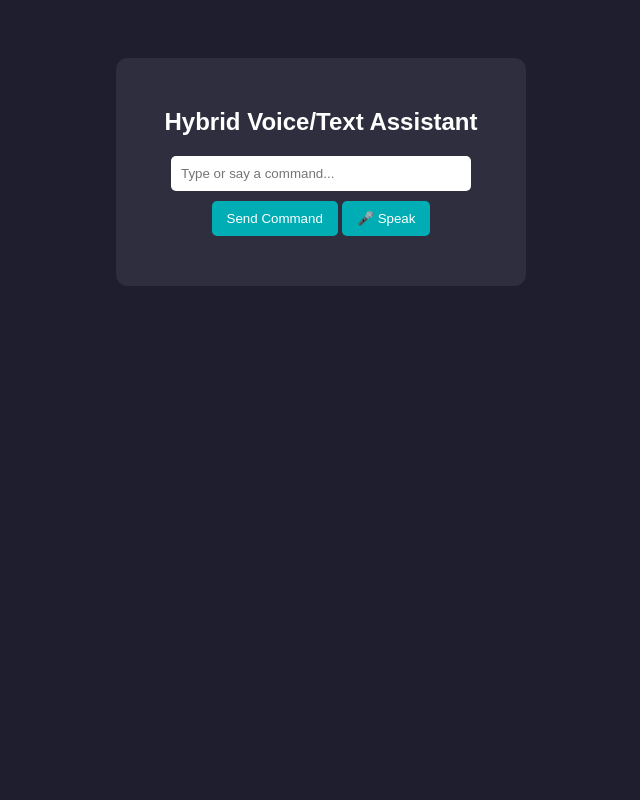
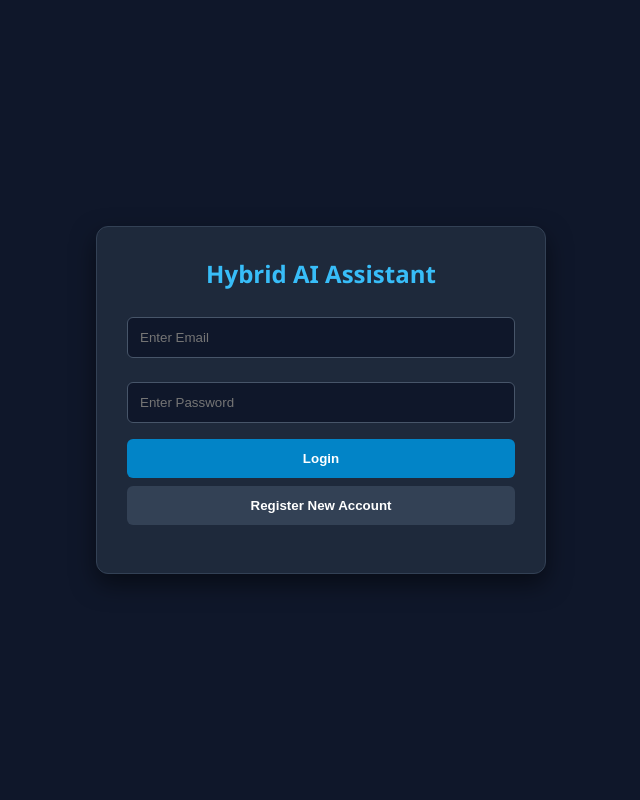
Before and after one commit to kavyanatha0628-coder/hybrid-assistant, a FastAPI app: page / in a window 1280 px wide. Shown: the whole page, without its empty margins (319-959 px from the left). Run offline with FastAPI, Linux system fonts and the light colour scheme.

Commit message:
add user authentication and updated web UI

```diff
--- a/main.py
+++ b/main.py
@@ -1,33 +1,67 @@
 import os
-from fastapi import FastAPI, Request
-from fastapi.responses import HTMLResponse
+import datetime
+from fastapi import FastAPI, Request, Form, HTTPException, status, Depends
+from fastapi.responses import HTMLResponse, RedirectResponse
 from fastapi.templating import Jinja2Templates
+from passlib.context import CryptContext
+import jwt
 from groq import Groq
 
 app = FastAPI()
 templates = Jinja2Templates(directory="templates")
 
-# Reads the key securely set in Render Environment Variables
+# Security Configurations
+SECRET_KEY = os.getenv("JWT_SECRET_KEY", "super-secret-key-change-this")
+ALGORITHM = "HS256"
+pwd_context = CryptContext(schemes=["bcrypt"], deprecated="auto")
+
+# In-Memory User Database (In production, use SQLite/PostgreSQL)
+db_users = {}
+
+# Initialize Groq Client
 client = Groq(api_key=os.getenv("GROQ_API_KEY"))
 
+# Helper Functions
+def hash_password(password: str) -> str:
+    return pwd_context.hash(password)
+
+def verify_password(plain_password: str, hashed_password: str) -> bool:
+    return pwd_context.verify(plain_password, hashed_password)
+
+def create_access_token(data: dict):
+    to_encode = data.copy()
+    expire = datetime.datetime.utcnow() + datetime.timedelta(hours=24)
+    to_encode.update({"exp": expire})
+    return jwt.encode(to_encode, SECRET_KEY, algorithm=ALGORITHM)
+
+# Routes
 @app.get("/", response_class=HTMLResponse)
 async def read_root(request: Request):
     return templates.TemplateResponse(request=request, name="index.html")
+
+@app.post("/register")
+async def register(email: str = Form(...), password: str = Form(...)):
+    if email in db_users:
+        raise HTTPException(status_code=400, detail="Email already registered")
+    db_users[email] = hash_password(password)
+    return {"message": "User registered successfully! Please login."}
+
+@app.post("/login")
+async def login(email: str = Form(...), password: str = Form(...)):
+    user_hash = db_users.get(email)
+    if not user_hash or not verify_password(password, user_hash):
+        raise HTTPException(status_code=401, detail="Invalid email or password")
+
+    token = create_access_token({"sub": email})
+    return {"access_token": token, "token_type": "bearer", "message": "Login successful!"}
 
 @app.post("/process")
 async def process_text(request: Request):
     data = await request.json()
     user_prompt = data.get("prompt", "")
 
-    # Calling Groq API
     chat_completion = client.chat.completions.create(
-        messages=[
-            {
-                "role": "user",
-                "content": user_prompt
-            }
-        ],
+        messages=[{"role": "user", "content": user_prompt}],
         model="llama3-8b-8192"
     )
-
     return {"response": chat_completion.choices[0].message.content}
--- a/requirements.txt
+++ b/requirements.txt
@@ -2,3 +2,6 @@ fastapi
 uvicorn
 jinja2
 groq
+passlib[bcrypt]
+pyjwt
+python-multipart
--- a/templates/index.html
+++ b/templates/index.html
@@ -2,48 +2,101 @@
 <html lang="en">
 <head>
     <meta charset="UTF-8">
-    <title>Offline Hybrid Assistant</title>
+    <meta name="viewport" content="width=device-width, initial-scale=1.0">
+    <title>Hybrid AI Assistant - Auth & Chat</title>
     <style>
-        body { font-family: Arial, sans-serif; background: #1e1e2e; color: white; text-align: center; padding-top: 50px; }
-        .card { background: #2e2e3e; display: inline-block; padding: 30px; border-radius: 12px; width: 350px; }
-        input { width: 80%; padding: 10px; margin-bottom: 10px; border-radius: 5px; border: none; }
-        button { padding: 10px 15px; border-radius: 5px; border: none; background: #00adb5; color: white; cursor: pointer; }
-        #output { margin-top: 20px; font-weight: bold; color: #00fff5; }
+        * { box-sizing: border-box; }
+        body { font-family: 'Segoe UI', Tahoma, Geneva, Verdana, sans-serif; background: #0f172a; color: #f8fafc; margin: 0; padding: 20px; display: flex; justify-content: center; align-items: center; min-height: 100vh; }
+        .card { background: #1e293b; padding: 30px; border-radius: 12px; width: 100%; max-width: 450px; box-shadow: 0 10px 25px rgba(0,0,0,0.5); border: 1px solid #334155; }
+        h2 { text-align: center; color: #38bdf8; margin-top: 0; }
+        input { width: 100%; padding: 12px; margin: 8px 0 16px; border-radius: 6px; border: 1px solid #475569; background: #0f172a; color: white; }
+        button { width: 100%; padding: 12px; background: #0284c7; color: white; border: none; border-radius: 6px; font-weight: bold; cursor: pointer; transition: 0.2s; margin-bottom: 8px; }
+        button:hover { background: #0369a1; }
+        .alt-btn { background: #334155; }
+        .alt-btn:hover { background: #475569; }
+        #authSection, #chatSection { display: block; }
+        #chatSection { display: none; }
+        #output { margin-top: 15px; padding: 12px; background: #0f172a; border-radius: 6px; border-left: 4px solid #38bdf8; word-wrap: break-word; }
+        .status { margin-top: 10px; font-size: 0.9em; text-align: center; color: #f43f5e; }
     </style>
 </head>
 <body>
     <div class="card">
-        <h2>Hybrid Voice/Text Assistant</h2>
-        <input type="text" id="userInput" placeholder="Type or say a command...">
-        <br>
-        <button onclick="sendCommand()">Send Command</button>
-        <button onclick="startVoice()">🎤 Speak</button>
-        <div id="output"></div>
+        <h2>Hybrid AI Assistant</h2>
+
+        <!-- Auth Section -->
+        <div id="authSection">
+            <input type="email" id="email" placeholder="Enter Email" required>
+            <input type="password" id="password" placeholder="Enter Password" required>
+            <button onclick="handleAuth('/login')">Login</button>
+            <button class="alt-btn" onclick="handleAuth('/register')">Register New Account</button>
+            <div id="authStatus" class="status"></div>
+        </div>
+
+        <!-- AI Assistant Chat Section -->
+        <div id="chatSection">
+            <p style="color: #4ade80;">Authenticated Successfully!</p>
+            <input type="text" id="userInput" placeholder="Ask Groq AI anything...">
+            <button onclick="sendPrompt()">Send Prompt</button>
+            <div id="output">AI Response will appear here...</div>
+        </div>
     </div>
 
     <script>
-        async function sendCommand() {
-            let input = document.getElementById("userInput").value;
-            let responseDiv = document.getElementById("output");
-            responseDiv.innerText = "Processing...";
+        let authToken = "";
 
-            let res = await fetch("/process", {
-                method: "POST",
-                headers: { "Content-Type": "application/json" },
-                body: JSON.stringify({ command: input })
-            });
-            let data = await res.json();
-            responseDiv.innerText = data.response;
+        async function handleAuth(endpoint) {
+            const email = document.getElementById('email').value;
+            const password = document.getElementById('password').value;
+            const statusDiv = document.getElementById('authStatus');
+
+            if(!email || !password) {
+                statusDiv.innerText = "Please enter both email and password.";
+                return;
+            }
+
+            const formData = new FormData();
+            formData.append('email', email);
+            formData.append('password', password);
+
+            try {
+                const response = await fetch(endpoint, { method: 'POST', body: formData });
+                const result = await response.json();
+
+                if(response.ok) {
+                    if(endpoint === '/login') {
+                        authToken = result.access_token;
+                        document.getElementById('authSection').style.display = 'none';
+                        document.getElementById('chatSection').style.display = 'block';
+                    } else {
+                        statusDiv.style.color = '#4ade80';
+                        statusDiv.innerText = result.message;
+                    }
+                } else {
+                    statusDiv.style.color = '#f43f5e';
+                    statusDiv.innerText = result.detail || "Error occurred";
+                }
+            } catch(e) {
+                statusDiv.innerText = "Connection failed.";
+            }
         }
 
-        // Web Speech API for Local Voice Recognition
-        function startVoice() {
-            let recognition = new (window.SpeechRecognition || window.webkitSpeechRecognition)();
-            recognition.onresult = function(event) {
-                document.getElementById("userInput").value = event.results[0][0].transcript;
-                sendCommand();
-            };
-            recognition.start();
+        async function sendPrompt() {
+            const prompt = document.getElementById('userInput').value;
+            const outputDiv = document.getElementById('output');
+            outputDiv.innerText = "Thinking...";
+
+            try {
+                const response = await fetch('/process', {
+                    method: 'POST',
+                    headers: { 'Content-Type': 'application/json' },
+                    body: JSON.stringify({ prompt: prompt })
+                });
+                const result = await response.json();
+                outputDiv.innerText = result.response;
+            } catch(e) {
+                outputDiv.innerText = "Error connecting to AI backend.";
+            }
         }
     </script>
 </body>
```
